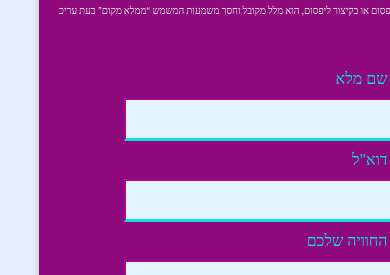
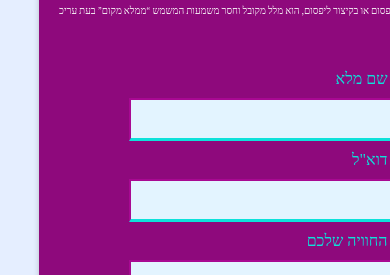
Before and after one commit to Dsaar/portfolio-Daniel-Saar, a plain HTML site: page Projects/See The World/index.html in a window 390 px wide. Shown: the part 825-1100 px from the top of the page. Drawn offline with Linux system fonts and the light colour scheme; a web font is replaced by a local one.

Commit message:
adjustment to margin in contact

```diff
--- a/Projects/See The World/Style/style.css
+++ b/Projects/See The World/Style/style.css
@@ -382,6 +382,7 @@
 			label {
 				font-size: 1rem;
 				margin-right: 0;
+				margin-left: 80px;
 			}
 
 			input,
@@ -389,6 +390,7 @@
 			button {
 				width: 70vw;
 				height: auto;
-				/*margin-left: auto;*/
+				margin-right: 0;
+				margin-left: 70px;
 			}
 		}
```
